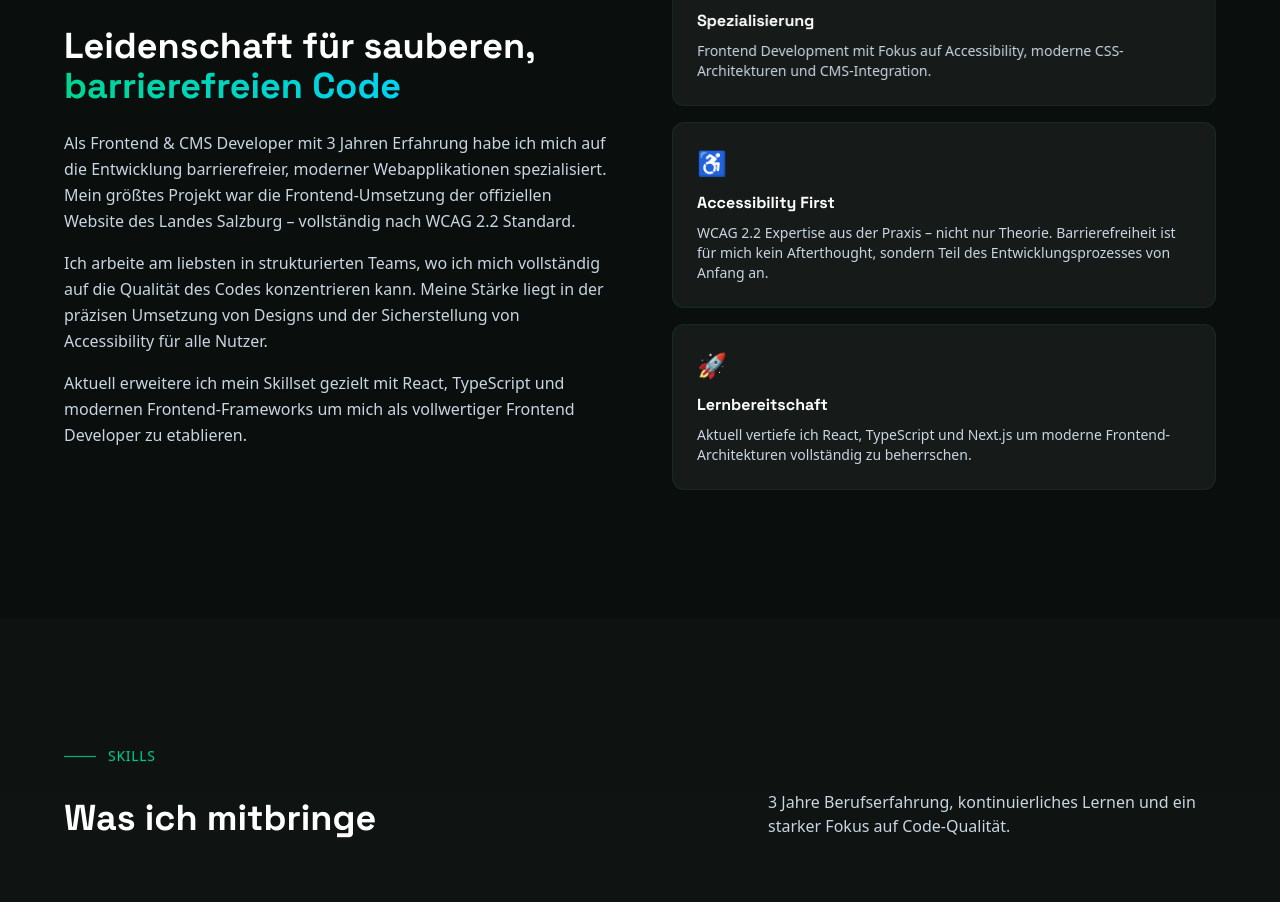
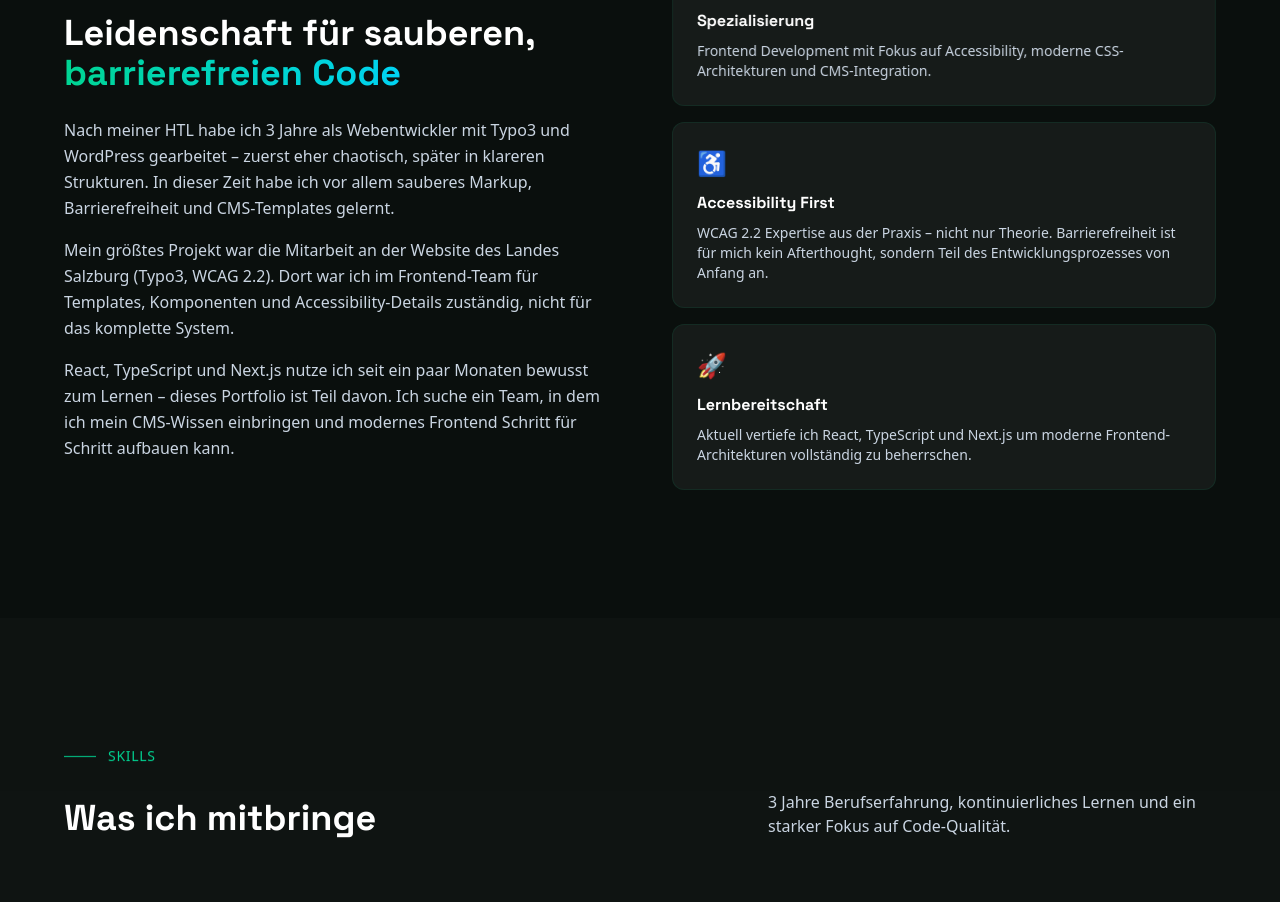
Before and after one commit to lejsbecirovic/portfolio, a Next.js app: page / in a window 1280 px wide. Shown: the part 988-1890 px from the top of the page. Built offline with nearby package versions, Linux system fonts and the light colour scheme; no server answers.

Commit message:
rewrite about story

```diff
--- a/src/components/sections/About.tsx
+++ b/src/components/sections/About.tsx
@@ -33,21 +33,19 @@ export default function About() {
             <FadeIn delay={0.2}>
               <div className="space-y-4 text-slate-300 leading-relaxed">
                 <p>
-                  Als Frontend & CMS Developer mit 3 Jahren Erfahrung habe ich mich
-                  auf die Entwicklung barrierefreier, moderner Webapplikationen spezialisiert.
-                  Mein größtes Projekt war die Frontend-Umsetzung der offiziellen
-                  Website des Landes Salzburg – vollständig nach WCAG 2.2 Standard.
+                  Nach meiner HTL habe ich 3 Jahre als Webentwickler mit Typo3 und WordPress gearbeitet –
+                  zuerst eher chaotisch, später in klareren Strukturen. In dieser Zeit habe ich vor allem
+                  sauberes Markup, Barrierefreiheit und CMS-Templates gelernt.
                 </p>
                 <p>
-                  Ich arbeite am liebsten in strukturierten Teams, wo ich mich
-                  vollständig auf die Qualität des Codes konzentrieren kann.
-                  Meine Stärke liegt in der präzisen Umsetzung von Designs und
-                  der Sicherstellung von Accessibility für alle Nutzer.
+                  Mein größtes Projekt war die Mitarbeit an der Website des Landes Salzburg (Typo3, WCAG 2.2).
+                  Dort war ich im Frontend-Team für Templates, Komponenten und Accessibility-Details zuständig,
+                  nicht für das komplette System.
                 </p>
                 <p>
-                  Aktuell erweitere ich mein Skillset gezielt mit React, TypeScript
-                  und modernen Frontend-Frameworks um mich als vollwertiger
-                  Frontend Developer zu etablieren.
+                  React, TypeScript und Next.js nutze ich seit ein paar Monaten bewusst zum Lernen –
+                  dieses Portfolio ist Teil davon. Ich suche ein Team, in dem ich mein CMS-Wissen einbringen
+                  und modernes Frontend Schritt für Schritt aufbauen kann.
                 </p>
               </div>
             </FadeIn>
```
